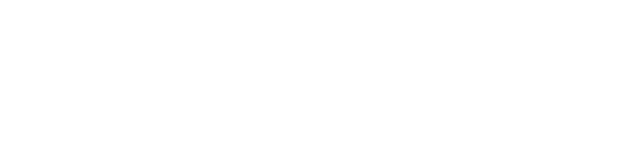
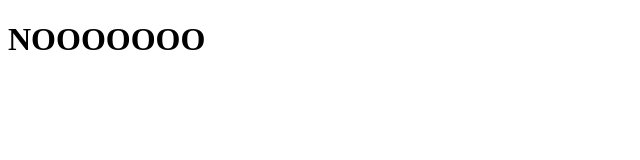
Before and after one commit to MichaelCClary/gitdemo, a plain HTML site: page index.html in a window 1280 px wide. Shown: the whole page, without its empty margins (0-640 px from the left). Drawn offline with Linux system fonts and the light colour scheme.

```diff
--- a/app.css
+++ b/app.css
@@ -0,0 +1,4 @@
+body {
+    background-color: brown;
+    color: darkblue;
+}
--- a/index.html
+++ b/index.html
@@ -8,6 +8,7 @@
 </head>
 
 <body>
+    <h1>NOOOOOOO</h1>
     <script src="app.js"></script>
 </body>
 
```
